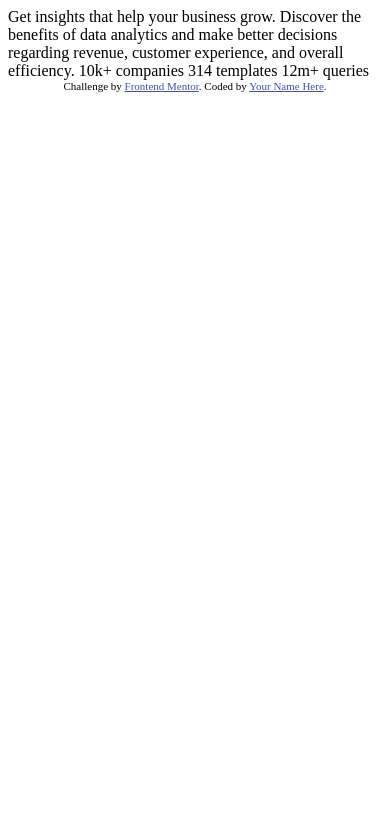
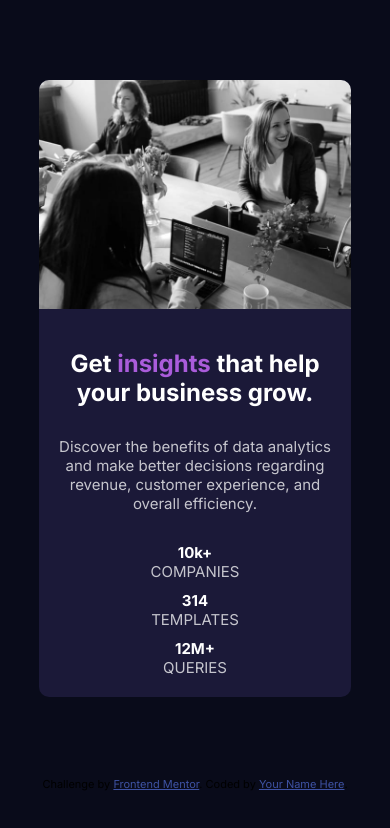
Before and after one commit to Jitesh117/stats-preview-frontend-mentor, a plain HTML site: page index.html in a window 390 px wide. Drawn offline with Linux system fonts and the light colour scheme.

Commit message:
done with the mobile layout

```diff
--- a/index.html
+++ b/index.html
@@ -3,27 +3,47 @@
 <head>
   <meta charset="UTF-8">
   <meta name="viewport" content="width=device-width, initial-scale=1.0"> <!-- displays site properly based on user's device -->
-
+<link rel="stylesheet" href="style.css">
   <link rel="icon" type="image/png" sizes="32x32" href="./images/favicon-32x32.png">
+  <link rel="preconnect" href="https://fonts.googleapis.com">
+<link rel="preconnect" href="https://fonts.gstatic.com" crossorigin>
+<link href="https://fonts.googleapis.com/css2?family=Inter:wght@400;700&display=swap" rel="stylesheet">
 
   <title>Frontend Mentor | Stats preview card component</title>
 
-  <!-- Feel free to remove these styles or customise in your own stylesheet 👍 -->
-  <style>
-    .attribution { font-size: 11px; text-align: center; }
-    .attribution a { color: hsl(228, 45%, 44%); }
-  </style>
 </head>
 <body>
+<section class="main">
+  <img src="./images/image-header-mobile.jpg" alt="business-meeting-photo">
+  <div class="pad">
+    <div class="heading">
+      <h1>Get <span class="purple">insights</span> that help your business grow.</h1>
+    </div>
 
-  Get insights that help your business grow.
-
+ <div class="para">
   Discover the benefits of data analytics and make better decisions regarding revenue, customer
   experience, and overall efficiency.
+ </div>
 
-  10k+ companies
-  314 templates
-  12m+ queries
+ <div class="numbers">
+      <div class="one para">
+
+        <span class="bold">10k+</span>  <br>
+        COMPANIES
+      </div>
+
+      <div class="two para">
+        <span class="bold">314</span><br>
+        TEMPLATES
+      </div>
+
+      <div class="three para">
+        <span class="bold">12M+</span><br>
+        QUERIES
+      </div>
+ </div>
+  </div>
+</section>
 
   <div class="attribution">
     Challenge by <a href="https://www.frontendmentor.io?ref=challenge" target="_blank">Frontend Mentor</a>.
--- /dev/null
+++ b/style.css
@@ -0,0 +1,70 @@
+.attribution { font-size: 11px; text-align: center; }
+.attribution a { color: hsl(228, 45%, 44%); }
+:root{
+    --main-bg:hsl(233, 47%, 7%);
+    --card-bg:hsl(244, 38%, 16%);
+    --purple: hsl(277, 64%, 61%);
+    --trans-white:hsla(0, 0%, 100%, 0.75);
+}
+*{
+    box-sizing: border-box;
+}
+body{
+    font-family: 'inter',sans-serif;
+    margin: 0;
+    padding: 0;
+    background-color:var(--main-bg) ;
+}
+h1{
+    color: white
+}
+.purple{
+    color: var(--purple);
+}
+.para{
+    color: var(--trans-white);
+}
+@media screen and (max-width:400px) {
+    /* this makes the photo responsive  */
+    img{
+        width: 100%;
+        border-radius: 10px 10px 0 0 ;
+    }
+    .main{
+        width: 80%;
+        display: flex;
+        flex-direction: column;
+        margin: 80px auto;
+        background-color: var(--card-bg);
+        border-radius: 10px;
+        text-align: center;
+        /* justify-content: center; */
+    }
+    .heading{
+
+    }
+    .para{
+        margin: auto;
+        padding-top: 10px;
+        font-size: 15px;
+    }
+
+    .pad{
+        padding: 20px;
+        display: flex;
+        flex-direction: column;
+        justify-content:center;
+    }
+    .numbers{
+        padding-top: 20px;
+        display: flex;
+        flex-direction: column;
+        margin: auto;
+    }
+    .bold{
+        color: white;
+        font-weight: bold;
+        padding-bottom: 5px;
+    }
+
+}
```
